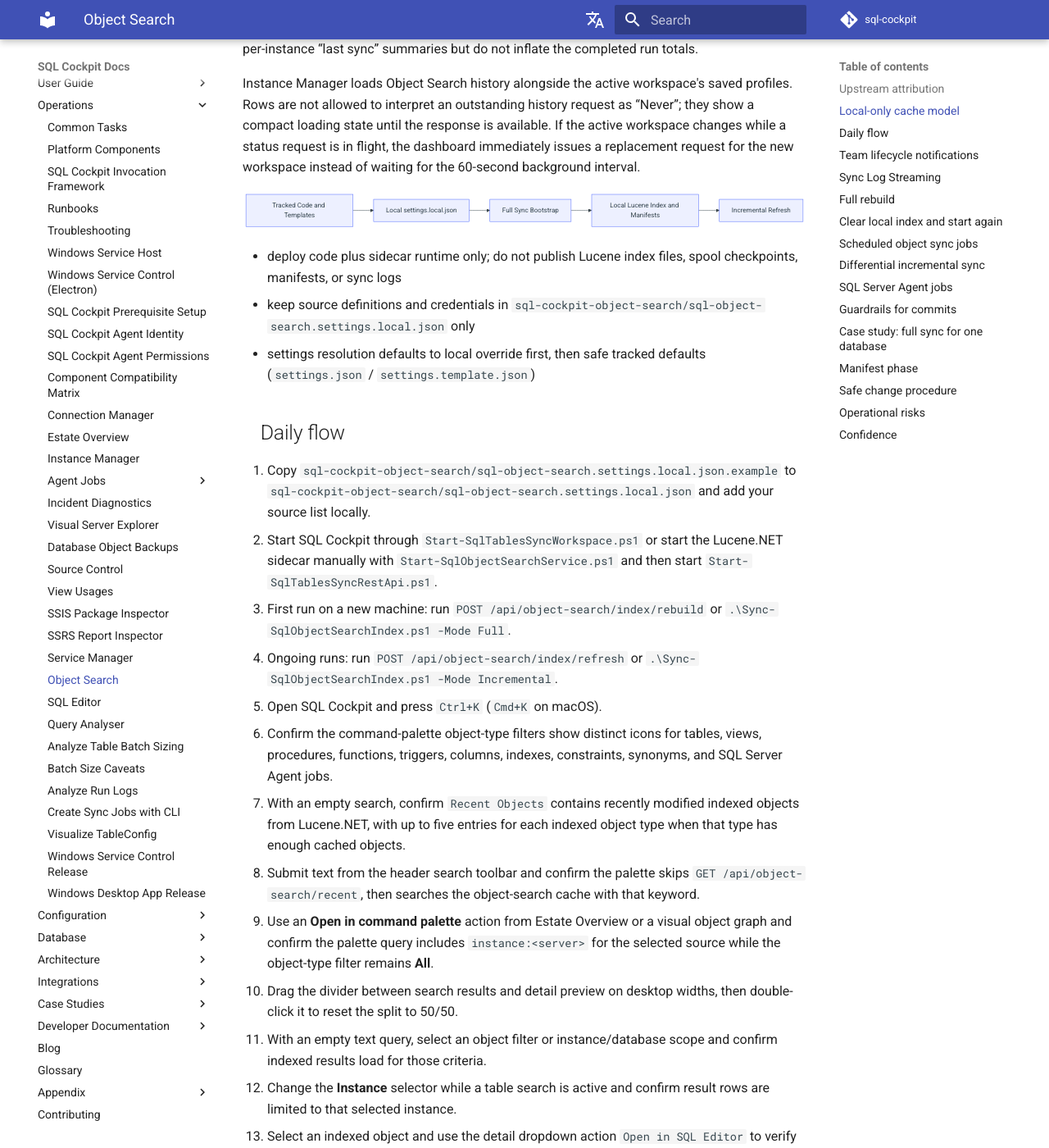
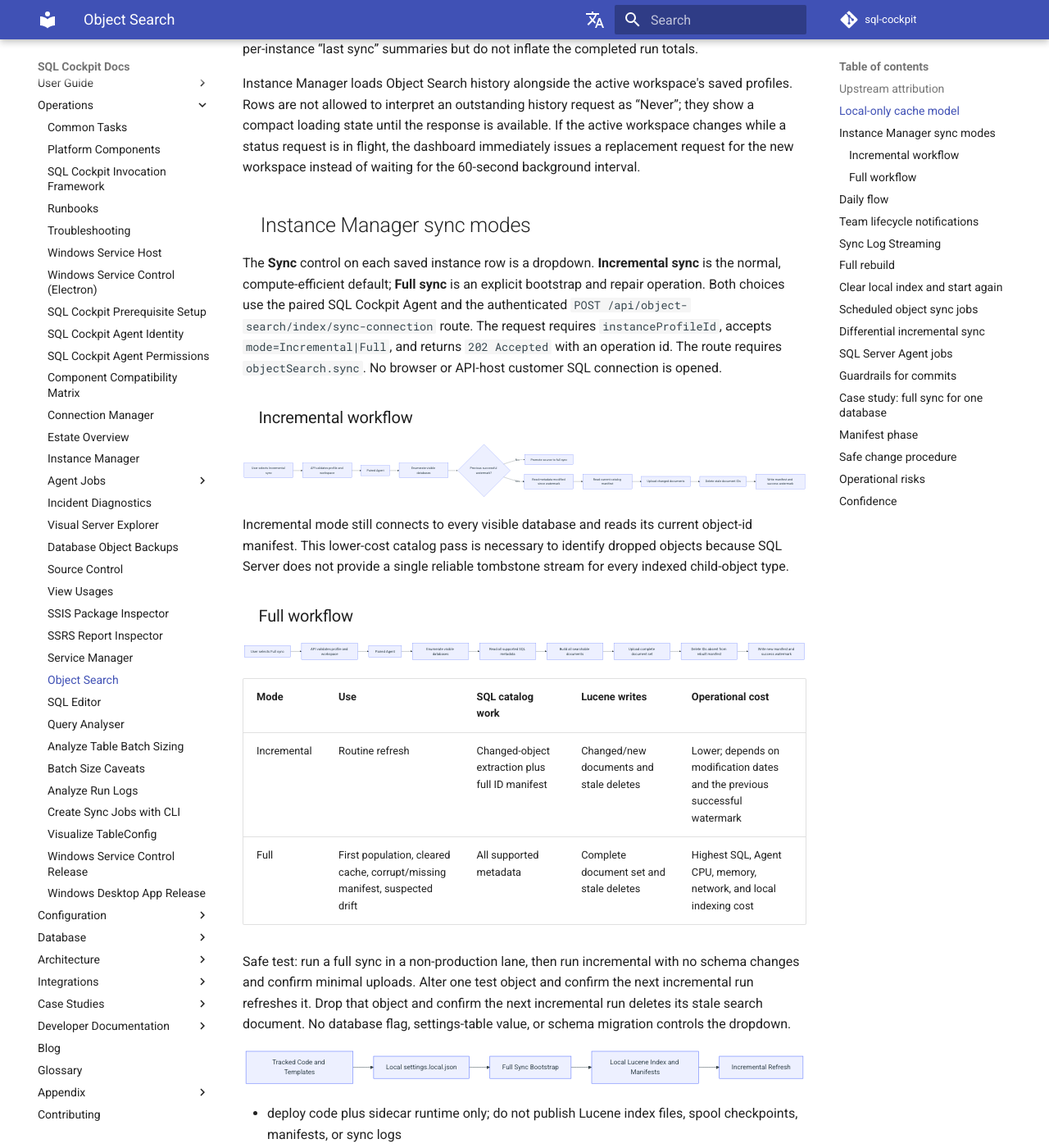
Before and after one commit to sql-cockpit/sql-cockpit-docs-source, an MkDocs documentation site: the page built from docs/operations/object-search.md, in a window 1280 px wide and 1400 px high, scrolled down 874 px. Shown: the whole window at 82% size. Built offline with MkDocs 1.6.1 and Material for MkDocs 9.7.7, drawn with Linux system fonts in a browser that asks for light colours; comment, search, counter and statistics services are not loaded; the version menu is left out.

Commit message:
Document object search sync modes

````diff
--- a/docs/operations/object-search.md
+++ b/docs/operations/object-search.md
@@ -20,6 +20,49 @@
 Completed progress is operation-scoped: the modal uses the run's `totalSources`, `uploadedDocumentCount`, and `deletedDocumentCount`. Historical manifests remain available for per-instance “last sync” summaries but do not inflate the completed run totals.
 
 Instance Manager loads Object Search history alongside the active workspace's saved profiles. Rows are not allowed to interpret an outstanding history request as “Never”; they show a compact loading state until the response is available. If the active workspace changes while a status request is in flight, the dashboard immediately issues a replacement request for the new workspace instead of waiting for the 60-second background interval.
+
+## Instance Manager sync modes
+
+The **Sync** control on each saved instance row is a dropdown. **Incremental sync** is the normal, compute-efficient default; **Full sync** is an explicit bootstrap and repair operation. Both choices use the paired SQL Cockpit Agent and the authenticated `POST /api/object-search/index/sync-connection` route. The request requires `instanceProfileId`, accepts `mode=Incremental|Full`, and returns `202 Accepted` with an operation id. The route requires `objectSearch.sync`. No browser or API-host customer SQL connection is opened.
+
+### Incremental workflow
+
+```mermaid
+flowchart LR
+    U[User selects Incremental sync] --> API[API validates profile and workspace]
+    API --> A[Paired Agent]
+    A --> D[Enumerate visible databases]
+    D --> W{Previous successful watermark?}
+    W -- No --> F[Promote source to full sync]
+    W -- Yes --> Q[Read metadata modified since watermark]
+    Q --> M[Read current catalog manifest]
+    M --> C[Upload changed documents]
+    C --> X[Delete stale document IDs]
+    X --> S[Write manifest and success watermark]
+```
+
+Incremental mode still connects to every visible database and reads its current object-id manifest. This lower-cost catalog pass is necessary to identify dropped objects because SQL Server does not provide a single reliable tombstone stream for every indexed child-object type.
+
+### Full workflow
+
+```mermaid
+flowchart LR
+    U[User selects Full sync] --> API[API validates profile and workspace]
+    API --> A[Paired Agent]
+    A --> D[Enumerate visible databases]
+    D --> Q[Read all supported SQL metadata]
+    Q --> B[Build all searchable documents]
+    B --> C[Upload complete document set]
+    C --> X[Delete IDs absent from rebuilt manifest]
+    X --> S[Write new manifest and success watermark]
+```
+
+| Mode | Use | SQL catalog work | Lucene writes | Operational cost |
+| --- | --- | --- | --- | --- |
+| Incremental | Routine refresh | Changed-object extraction plus full ID manifest | Changed/new documents and stale deletes | Lower; depends on modification dates and the previous successful watermark |
+| Full | First population, cleared cache, corrupt/missing manifest, suspected drift | All supported metadata | Complete document set and stale deletes | Highest SQL, Agent CPU, memory, network, and local indexing cost |
+
+Safe test: run a full sync in a non-production lane, then run incremental with no schema changes and confirm minimal uploads. Alter one test object and confirm the next incremental run refreshes it. Drop that object and confirm the next incremental run deletes its stale search document. No database flag, settings-table value, or schema migration controls the dropdown.
 
 ```mermaid
 flowchart LR
````
